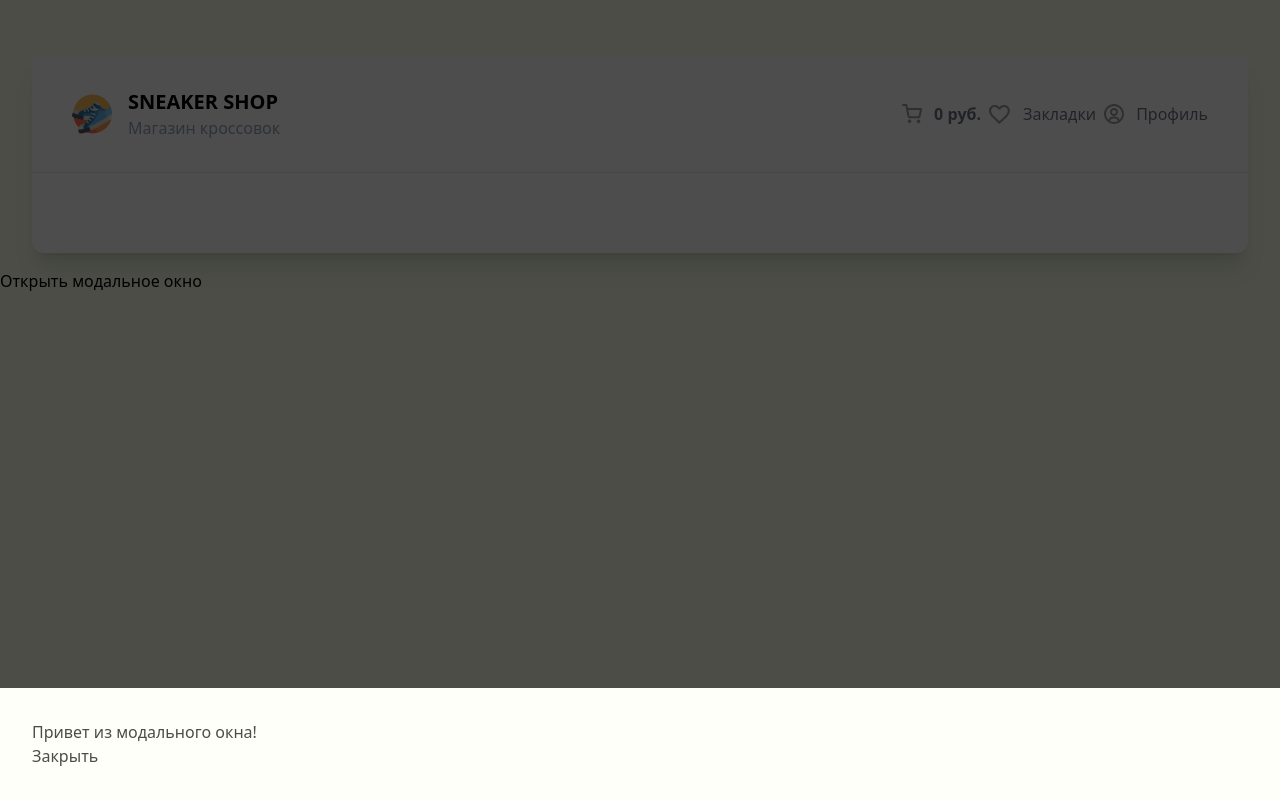
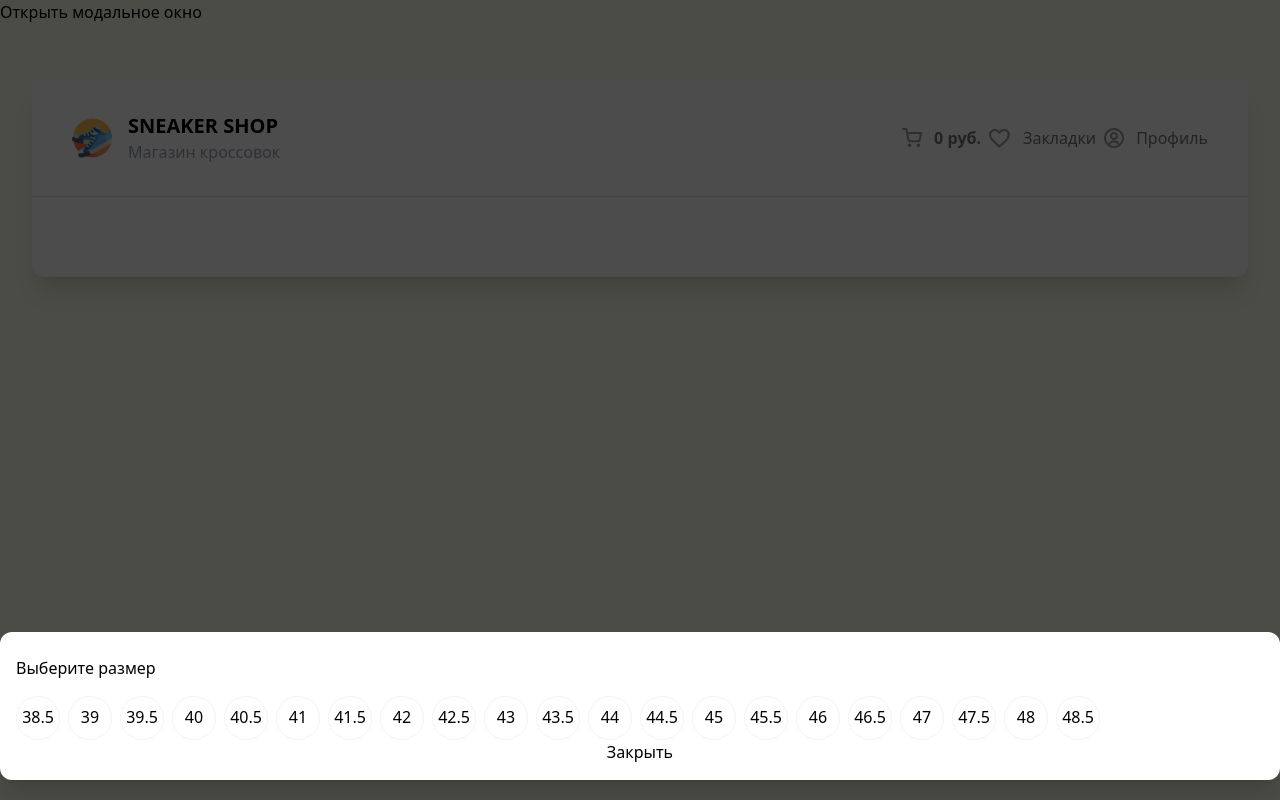
Before and after one commit to AAR89/sneaker-store, a Vue app: page / in a window 1280 px wide. Both pictures are taken after a click on the button "Открыть модальное окно". Built offline with nearby package versions, Linux system fonts and the light colour scheme.

Commit message:
Add pre size modal component 1.1

```diff
--- a/src/App.vue
+++ b/src/App.vue
@@ -14,12 +14,6 @@ const selectedSize = ref([]);
 const sizeSelection = (event) => {
   selectedSize.value.unshift(event.target.value);
   console.log(selectedSize.value);
-  // if (selectedSize.value.length > 1) {
-  //   const preSelect = selectedSize.value[0];
-  //   console.log(preSelect);
-  //   selectedSize.value.shift();
-  //   console.log(selectedSize.value);
-  // }
 };
 
 provide('selectedSize', selectedSize);
@@ -69,11 +63,16 @@ provide('cart', {
   removeFromCart
 });
 
+const itemsArr = [
+  38.5, 39, 39.5, 40, 40.5, 41, 41.5, 42, 42.5, 43, 43.5, 44, 44.5, 45, 45.5, 46, 46.5, 47, 47.5,
+  48, 48.5
+];
 //Корзина конец
 </script>
 
 <template>
   <div>
+    <MyModal :items="itemsArr" />
     <DrawerComponent
       v-if="drawerOpen"
       :total-price="totalPrice"
@@ -89,7 +88,6 @@ provide('cart', {
         <RouterView v-model="selectedSize" @change="sizeSelection" />
       </div>
     </div>
-    <MyModal />
   </div>
 </template>
 
--- a/src/components/MyModal.vue
+++ b/src/components/MyModal.vue
@@ -1,34 +1,46 @@
 <script setup>
-import { ref } from 'vue';
+import { inject, ref } from 'vue';
+
+const props = defineProps({
+  items: Array
+});
 
 const open = ref(false);
+
+const { cart, totalPrice, closeDrawer, openDrawer, addToCart, removeFromCart } = inject('cart');
+const { selectedSize } = inject('selectedSize');
+
+const handleSelectSize = (size) => {
+  selectedSize.value = size;
+  closeDrawer();
+};
 </script>
 
 <template>
   <div>
     <button class="text-black" @click="open = true">Открыть модальное окно</button>
-    <div
-      v-show="open"
-      @click="open = false"
-      class="fixed top-0 left-0 h-full w-full bg-black z-10 opacity-70"
-    >
-      <div class="bg-white w-full h-auto fixed right-0 bottom-0 z-20 p-8 max-md:w-full">
-        <div v-if="open">
-          <p class="text-black">Привет из модального окна!</p>
+    <div v-show="open">
+      <div
+        @click="open = false"
+        class="flex justify-center fixed top-0 left-0 h-full w-full bg-black z-10 opacity-70"
+      ></div>
+      <div
+        class="bg-white rounded-xl shadow-xl w-full h-auto fixed bottom-0 mb-5 z-20 p-4 max-md: w-full mb-0 rounded-none"
+      >
+        <div class="flex flex-col flex-wrap align-center max-md:text-center">
+          <p class="text-black mb-4 mt-2">Выберите размер</p>
+          <ul class="flex justify-left gap-2 flex-wrap w-full h-auto max-md:justify-center">
+            <li
+              class="flex justify-center align-center relative bg-white border border-slate-100 w-11 h-11 rounded-full p-2 cursor-pointer transition hover:-translate-y-2 hover:shadow-xl"
+              v-for="item in props.items"
+              :key="item.id"
+            >
+              {{ item }}
+            </li>
+          </ul>
           <button class="text-black" @click="open = false">Закрыть</button>
         </div>
       </div>
     </div>
   </div>
 </template>
-
-<style scoped>
-.modal {
-  position: fixed;
-  z-index: 999;
-  top: 20%;
-  left: 50%;
-  width: 300px;
-  margin-left: -150px;
-}
-</style>
```
